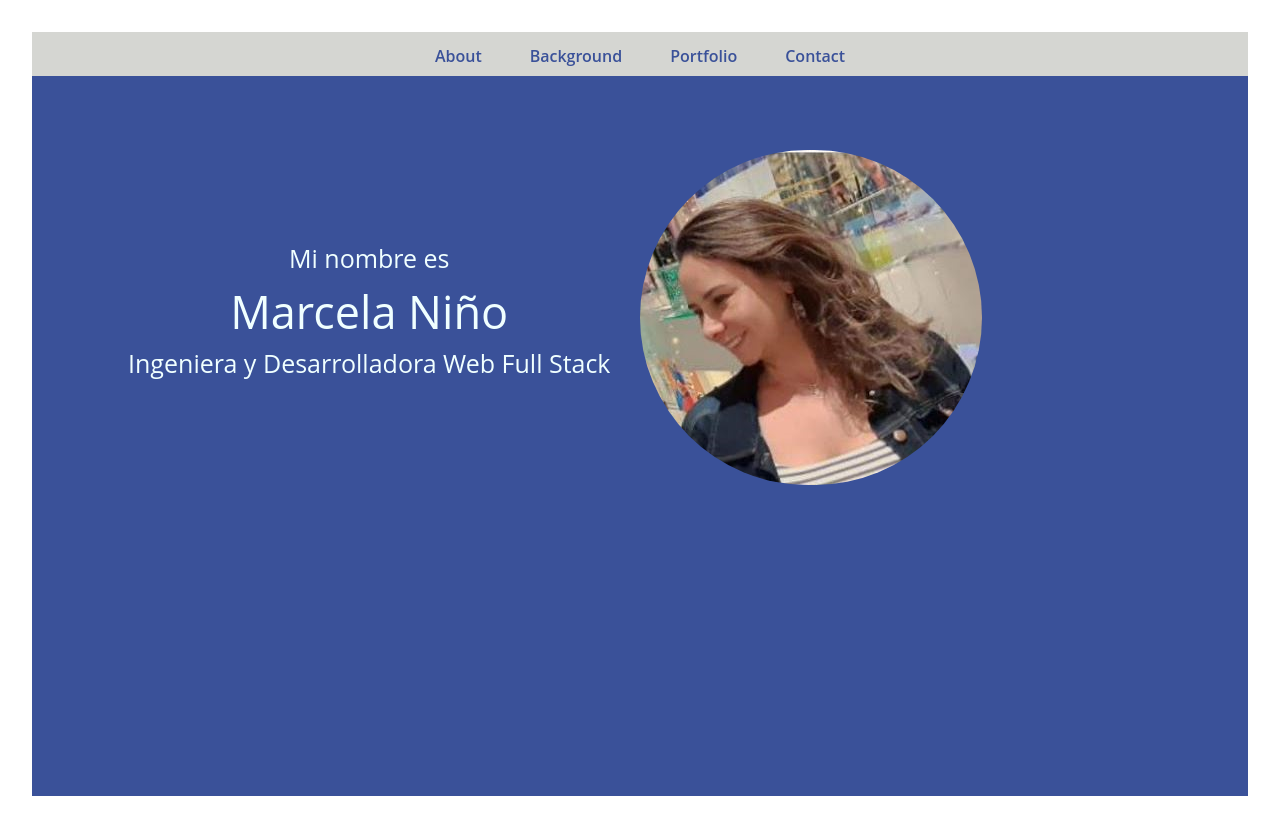
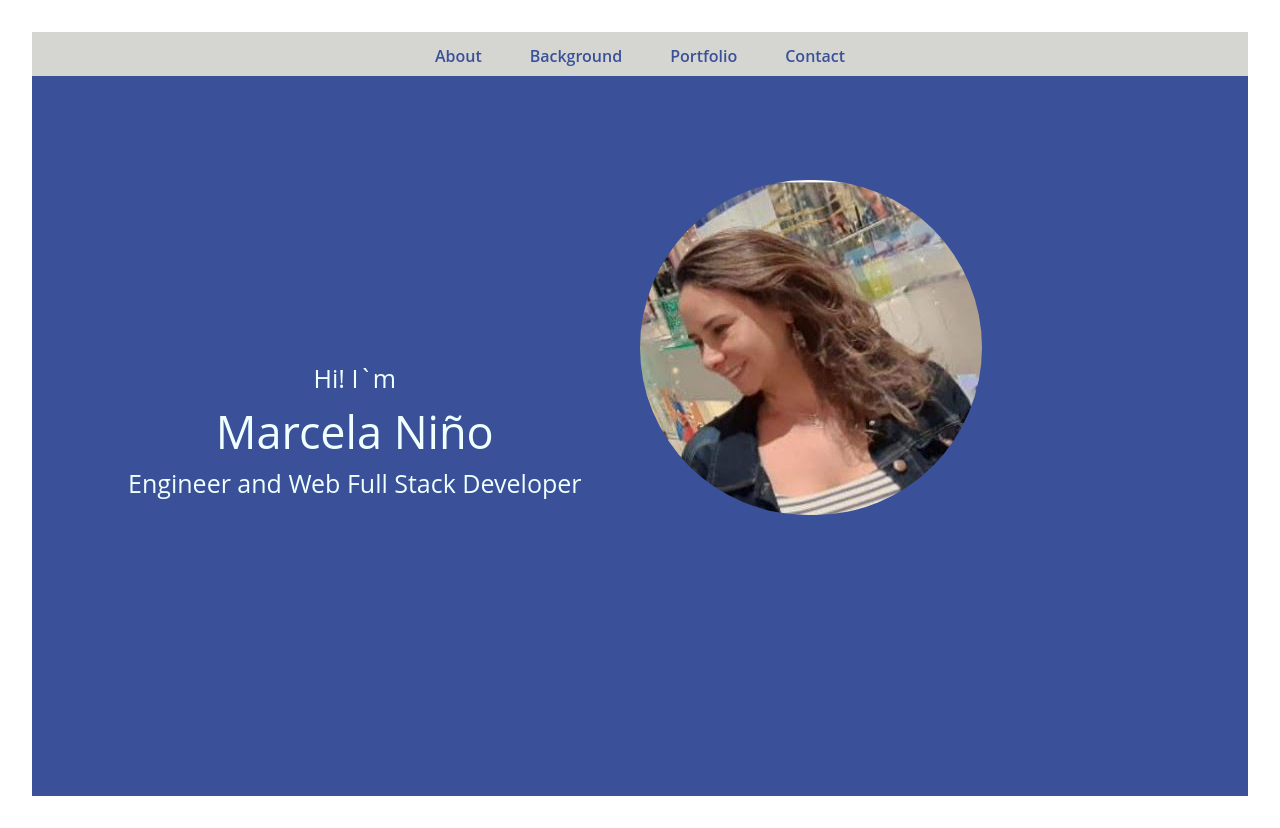
Before and after one commit to Marcela3-DesFullStack/Portfolio, a React (Vite) app: page / in a window 1280 px wide. Built offline with nearby package versions, Linux system fonts and the light colour scheme.

Commit message:
Improving lenguajes

```diff
--- a/src/components/Home.jsx
+++ b/src/components/Home.jsx
@@ -7,11 +7,11 @@ const Home = () => {
   return (
 
     <div className="sm:h-[60vh] w-full h-[90vh] overflow-hidden bg-cover bg-center bg-no-repeat flex flex-col sm:flex-row items-center justify-around bg-customCobalt">
-        <img src={photoMarce} className="sm:w-1/3 sm:transform sm:-translate-x-1/2 sm:top-[18%] absolute left-[50%] top-[150px] rounded-full" />
-        <div className="sm:top-[48%] sm:pl-[8%] sm:flex flex-col items-center justify-center absolute left-[10%] top-[30%] text-customWhite">
-            <p className="text-[25px] sm:text-[15px] ">Mi nombre es</p>
+        <img src={photoMarce} className="sm:w-1/3 sm:transform sm:-translate-x-1/2 sm:top-[18%] absolute left-[50%] top-[180px] rounded-full" />
+        <div className="sm:top-[48%] sm:pl-[8%] sm:flex flex-col items-center justify-center absolute left-[10%] top-[45%] text-customWhite">
+            <p className="text-[25px] sm:text-[15px] ">Hi! I`m</p>
             <p className="text-[45px] sm:text-[30px] l">Marcela Niño</p>
-            <p className="text-[25px] sm:text-[15px] ">Ingeniera y Desarrolladora Web Full Stack</p>
+            <p className="text-[25px] sm:text-[15px] ">Engineer and Web Full Stack Developer</p>
         </div>
     </div>
 
```
